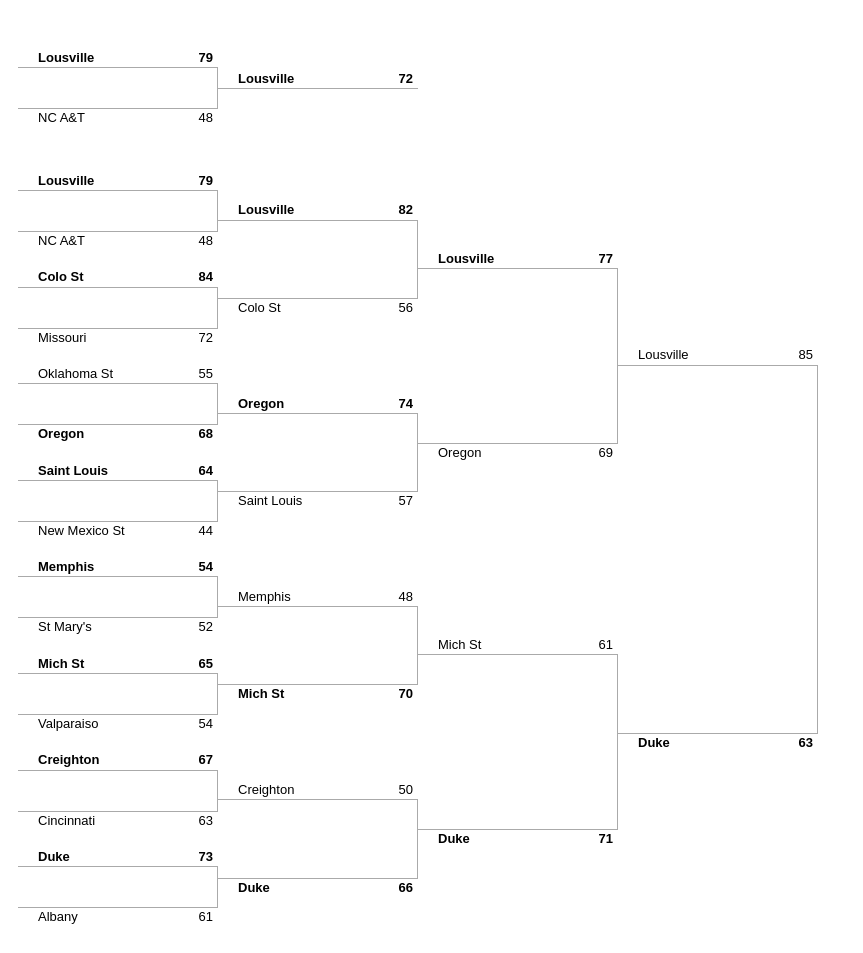
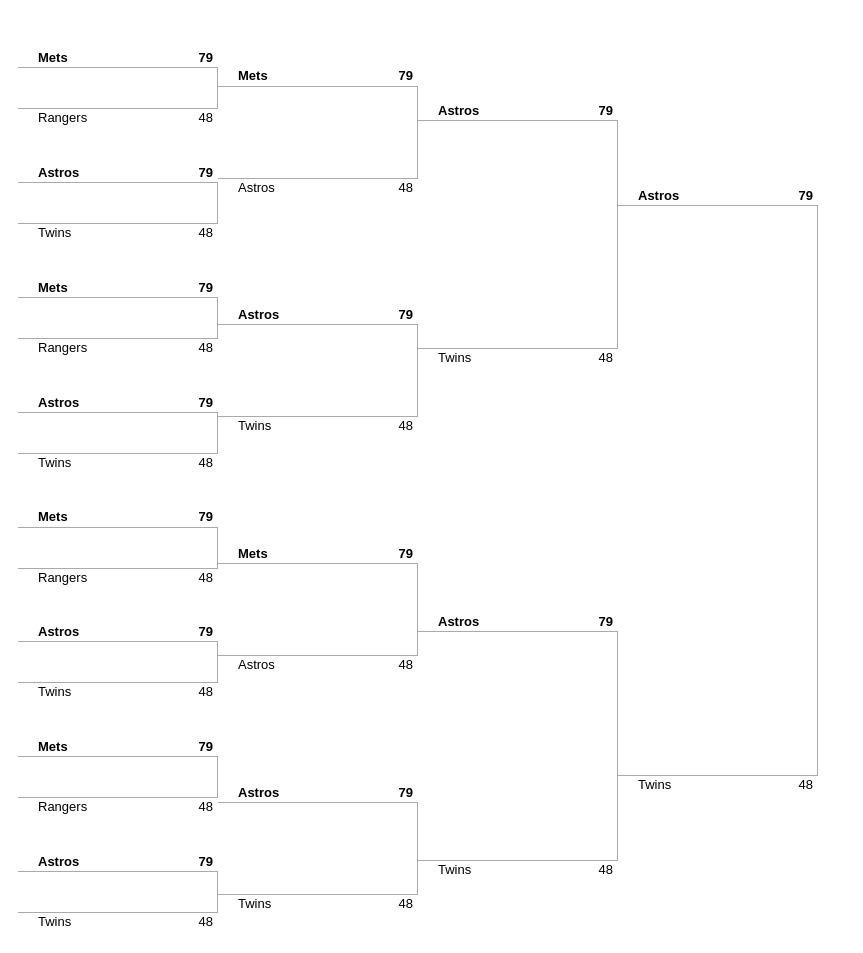
Before and after one commit to jw56578/ReactBracketsTest, a website: page index.html in a window 1280 px wide. Shown: the whole page, without its empty margins (0-863 px from the left). Drawn offline with nearby package versions, Linux system fonts and the light colour scheme.

Commit message:
make creating brackets dynamic

```diff
--- a/index.html
+++ b/index.html
@@ -20,9 +20,16 @@
 .round .spacer{ flex-grow:1; }
 .round .spacer:first-child,
 .round .spacer:last-child{ flex-grow:.5; }
-
+/*
+          //if the bracket starts with x number matches then the game-spacer flex grow needs to be Y
+          // 2 = 2
+          // 4 = 2 // slightly off
+          // 6 = you can't have six, else the brackets don't match
+          // 8 = 2
+          seems like 2 will work okay for anything, don't use 1 which was from the original code
+          */
 .round .game-spacer{
-flex-grow:1;
+flex-grow:2;
 }
 
 /*
@@ -63,22 +70,57 @@
       <script>
       $(function(){
 
-          var html = '<ul class="round round-1">';
-          html += '<li class="spacer">&nbsp;</li>';
-          html += '<li class="game game-top winner">Lousville <span>79</span></li>';
-		  html += '<li class="game game-spacer">&nbsp;</li>';
-		  html += '<li class="game game-bottom ">NC A&T <span>48</span></li>';
-          html += '</ul>';
-          html +='<ul class="round round-2">';
 
-           html +='<li class="spacer">&nbsp;</li>';
-
-		 html +='<li class="game game-top winner">Lousville <span>72</span></li>';
+          var brackets = [
+            [
+                {team1:'Mets',team2:'Rangers',team1Points:1,team2Points:3},
+                {team1:'Astros',team2:'Twins',team1Points:1,team2Points:3},
+              {team1:'Mets',team2:'Rangers',team1Points:1,team2Points:3},
+                {team1:'Astros',team2:'Twins',team1Points:1,team2Points:3},
+                   {team1:'Mets',team2:'Rangers',team1Points:1,team2Points:3},
+                {team1:'Astros',team2:'Twins',team1Points:1,team2Points:3},
+              {team1:'Mets',team2:'Rangers',team1Points:1,team2Points:3},
+                {team1:'Astros',team2:'Twins',team1Points:1,team2Points:3}
 
 
-		 html +='<li class="spacer">&nbsp;</li>';
-          html +='</ul>';
+                // the object holds info about the teams on on round bracket
+            ], // the first second level nested array represents the first round (all the way to the left)
+            [
+                {team1:'Mets',team2:'Astros',team1Points:1,team2Points:3},
+              {team1:'Astros',team2:'Twins',team1Points:1,team2Points:3},
+                {team1:'Mets',team2:'Astros',team1Points:1,team2Points:3},
+              {team1:'Astros',team2:'Twins',team1Points:1,team2Points:3}
 
+            ] //put as many arrays as you want rounds, but it is up to you to make sure that rounds match up the number of teams
+            ,[
+
+            {team1:'Astros',team2:'Twins',team1Points:1,team2Points:3},
+                {team1:'Astros',team2:'Twins',team1Points:1,team2Points:3}
+            ],[
+
+            {team1:'Astros',team2:'Twins',team1Points:1,team2Points:3},
+
+            ]
+          ];
+
+
+
+          var html = '';
+          var counter = 1;
+          for(var round in brackets){
+              html += '<ul class="round round-' + counter + '">';
+              for(var team in brackets[round]){
+                  var t =  brackets[round][team];
+                  html += '<li class="spacer">&nbsp;</li>';
+                  html += '<li class="game game-top winner">'  + t.team1  + ' <span>79</span></li>';
+                  html += '<li class="game game-spacer">&nbsp;</li>';
+                  html += '<li class="game game-bottom ">'  + t.team2  + '<span>48</span></li>';
+                  html += '<li class="spacer">&nbsp;</li>';
+              }
+
+              html += '</ul>';
+              counter++;
+          }
 
 
 
@@ -96,6 +138,7 @@
 </main>
 
 
+<!--
 <main id="tournament">
 	<ul class="round round-1">
 		<li class="spacer">&nbsp;</li>
@@ -200,6 +243,7 @@
 		<li class="spacer">&nbsp;</li>
 	</ul>
 </main>
+-->
 
   </body>
 
```
